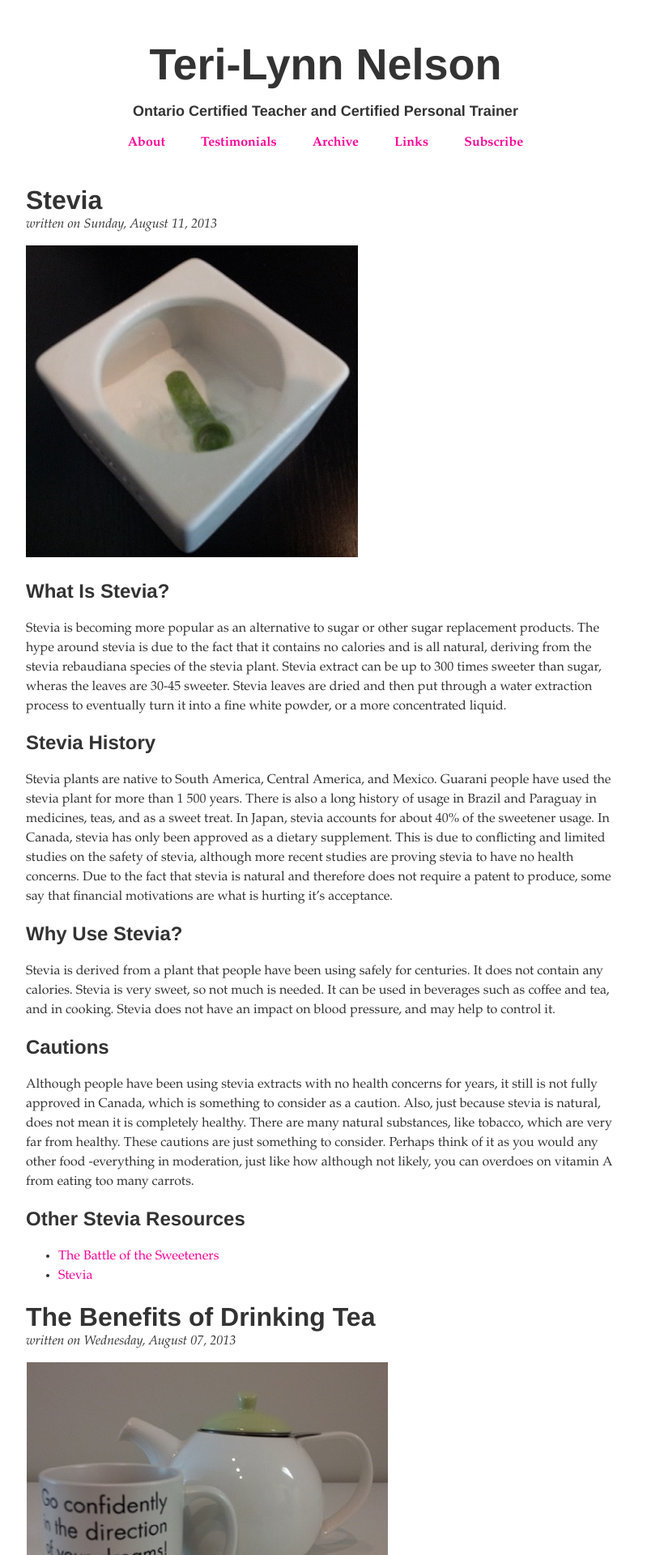
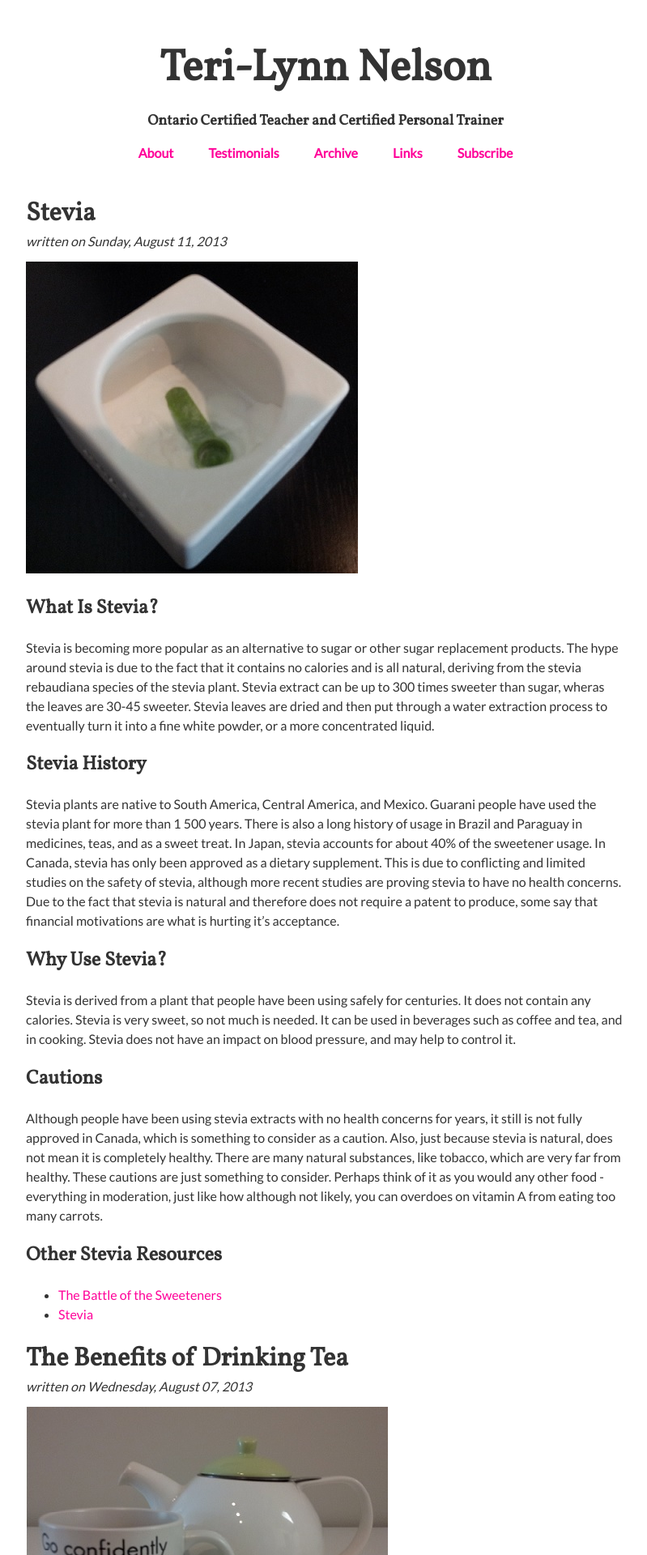
Before and after one commit to teri-lynn/teri-lynn.github.com, a Jekyll site: the page built from index.html, in a window 1280 px wide. Shown: the top 1920 px of the page at 81% size, without its empty margins (238-1037 px from the left). Built offline with Jekyll 4.4.1, drawn with Linux system fonts in a browser that asks for light colours; some web fonts are replaced; Markdown is read by kramdown in place of the engine named in the settings.

Commit message:
More font changes.

```diff
--- a/_layouts/default.html
+++ b/_layouts/default.html
@@ -10,7 +10,7 @@
     <meta property="fb:app_id" content="{{ site.facebook.app_id }}">
     <link href="/favicon.ico" rel="shortcut icon">
     <link href="/atom.xml" rel="alternate" type="application/rss+xml">
-    <link href="//fonts.googleapis.com/css?family=Loved+by+the+King" rel="stylesheet">
+    <link href="//fonts.googleapis.com/css?family=Lato|Vollkorn" rel="stylesheet">
     <link href="/static/normalize.css" rel="stylesheet">
     <link href="/static/style.css" rel="stylesheet">
     <script type="text/javascript">
--- a/static/style.css
+++ b/static/style.css
@@ -1,13 +1,13 @@
 /* Override normalize.css defaults. */
 html, button, input, select, textarea {
   color: #333333;
-  font-family: 'Palatino', 'Palatino Linotype', 'Georgia', serif;
+  font-family: 'Lato', 'Helvetica Neue', 'Helvetica', 'Arial', sans-serif;
 }
 
 /* Override normalize.css defaults. */
 h1, h2, h3, h4, h5, h6 {
   color: #333333;
-  font-family: 'Loved by the King', 'Helvetica', 'Helvetica Neue', 'Arial', sans-serif;
+  font-family: 'Vollkorn', 'Georgia', serif;
 }
 
 html {
```
